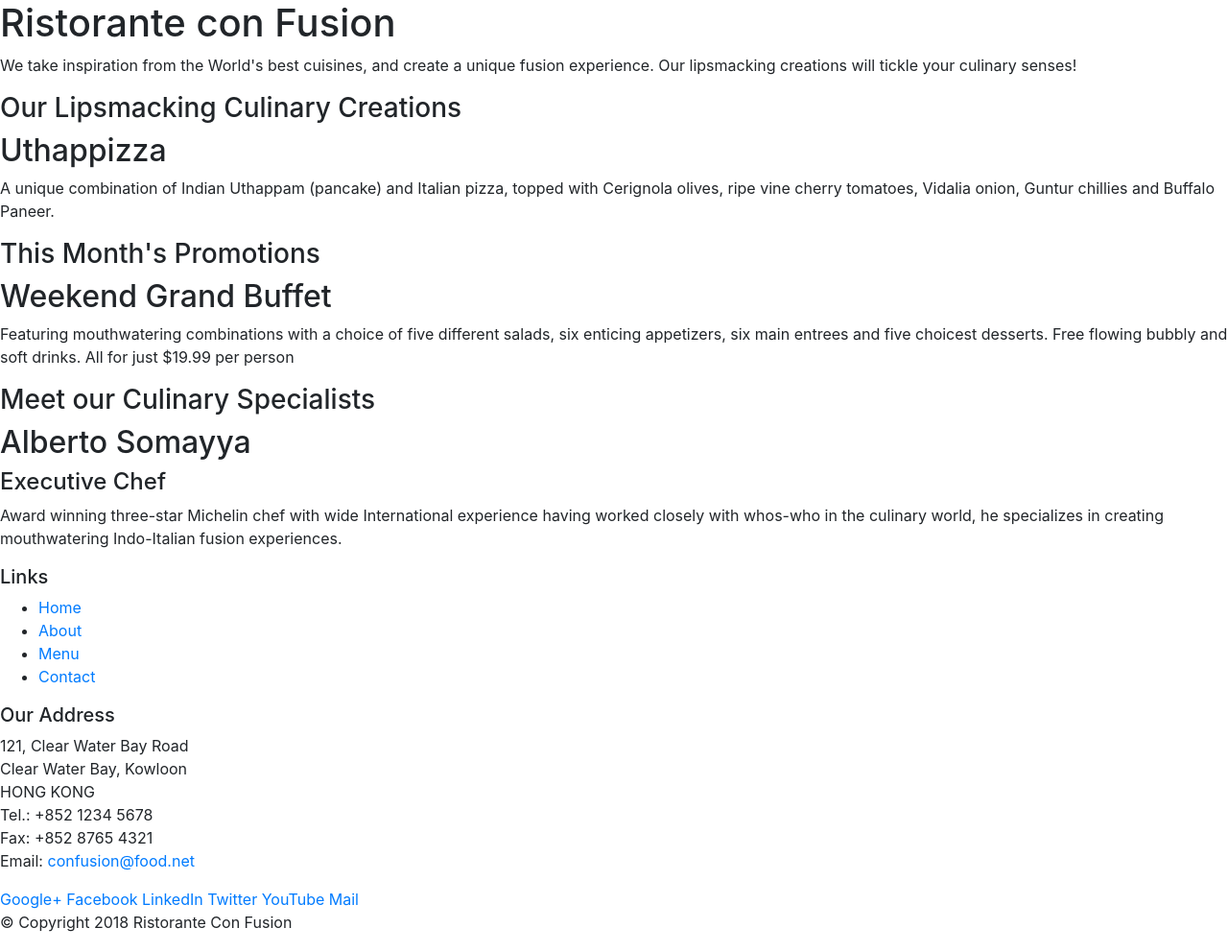
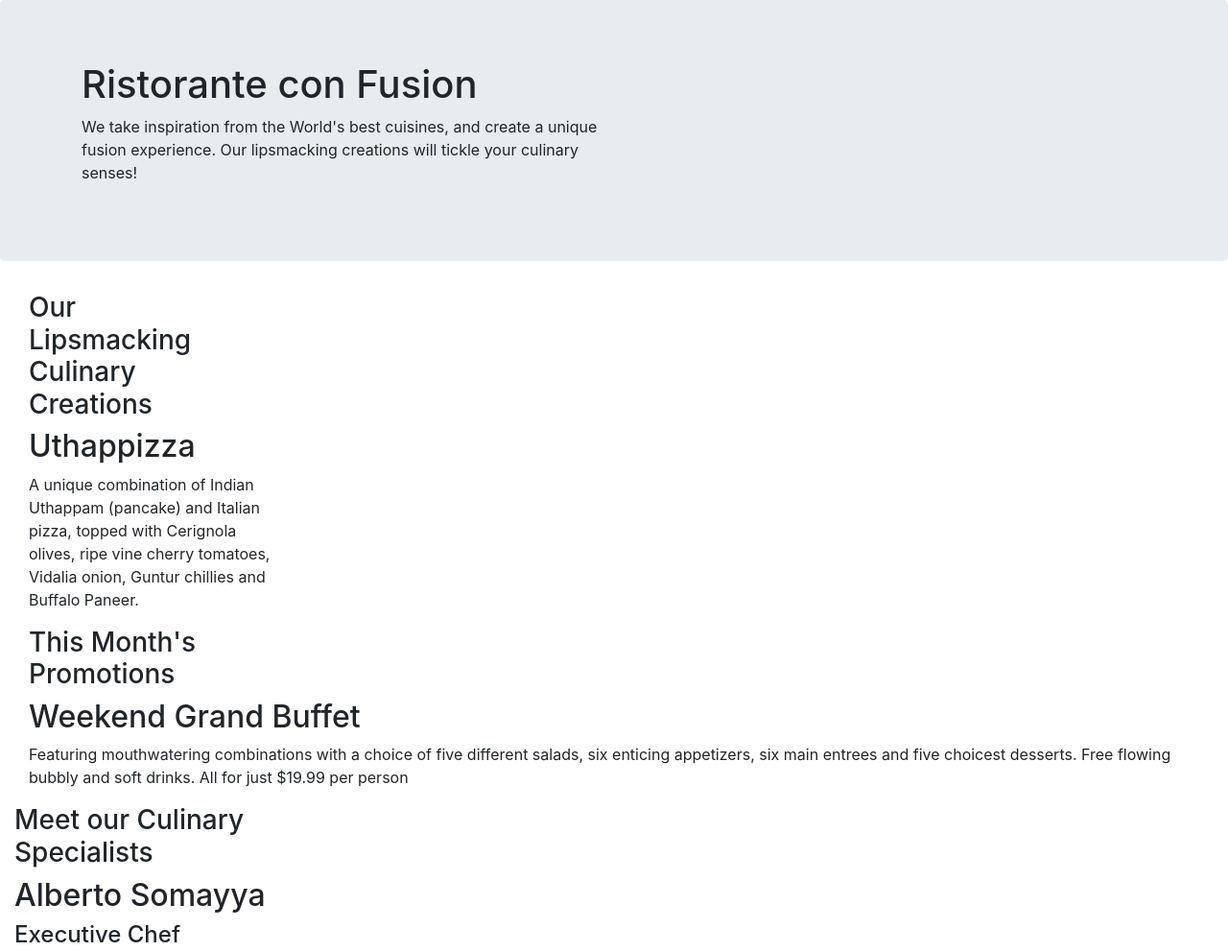
Before and after one commit to ammarjussa/conFusion, a website: page index.html in a window 1280 px wide. Shown: the top 992 px of the page at 96% size. Drawn offline with nearby package versions, Linux system fonts and the light colour scheme.

Commit message:
Bootstrap Grid Part 1

```diff
--- a/index.html
+++ b/index.html
@@ -13,46 +13,46 @@
 
 <body>
 
-    <header>
-        <div>
-            <div>
-                <div>
+    <header class="jumbotron">
+        <div class="container">
+            <div class="row">
+                <div class="col-12 col-sm-6">
                     <h1>Ristorante con Fusion</h1>
                     <p>We take inspiration from the World's best cuisines, and create a unique fusion experience. Our lipsmacking creations will tickle your culinary senses!</p>
                 </div>
-                <div>
+                <div class="col-12 col-sm">
                 </div>
             </div>
         </div>
     </header>
 
     <div>
-        <div>
-            <div>
+        <div class="col-12 col-sm-4 col-md-3">
+            <div class="col-12 col-sm-4 order-sm-last col-md-3">
                 <h3>Our Lipsmacking Culinary Creations</h3>
             </div>
-            <div>
+            <div class="col col-sm order-sm-first col-md">
                 <h2>Uthappizza</h2>
                 <p>A unique combination of Indian Uthappam (pancake) and Italian pizza, topped with Cerignola olives, ripe vine cherry tomatoes, Vidalia onion, Guntur chillies and Buffalo Paneer.</p>
             </div>
         </div>
 
 
-        <div>
-            <div>
+        <div class="col col-sm col-md">
+            <div class="col-12 col-sm-4 order-sm-last col-md-3">
                 <h3>This Month's Promotions</h3>
             </div>
-            <div>
+            <div class="col col-sm order-sm-first col-md">
                 <h2>Weekend Grand Buffet</h2>
                 <p>Featuring mouthwatering combinations with a choice of five different salads, six enticing appetizers, six main entrees and five choicest desserts. Free flowing bubbly and soft drinks. All for just $19.99 per person </p>
             </div>
         </div>
 
         <div>
-            <div>
+            <div class="col-12 col-sm-4 order-sm-last col-md-3">
                 <h3>Meet our Culinary Specialists</h3>
             </div>
-            <div>
+            <div class="col col-sm order-sm-first col-md">
                 <h2>Alberto Somayya</h2>
                 <h4>Executive Chef</h4>
                 <p>Award winning three-star Michelin chef with wide International experience having worked closely with whos-who in the culinary world, he specializes in creating mouthwatering Indo-Italian fusion experiences. </p>
@@ -61,9 +61,9 @@
     </div>
 
     <footer>
-        <div>
-            <div>
-                <div>
+        <div class="container">
+            <div class='row'>
+                <div class="col-4 col-sm-2">
                     <h5>Links</h5>
                     <ul>
                         <li><a href="#">Home</a></li>
@@ -72,7 +72,7 @@
                         <li><a href="#">Contact</a></li>
                     </ul>
                 </div>
-                <div>
+                <div class="col-7 col-sm-5">
                     <h5>Our Address</h5>
                     <address>
 		              121, Clear Water Bay Road<br>
@@ -83,7 +83,7 @@
 		              Email: <a href="mailto:confusion@food.net">confusion@food.net</a>
 		           </address>
                 </div>
-                <div>
+                <div class="col-12 col-sm-4">
                     <div>
                         <a href="http://google.com/+">Google+</a>
                         <a href="http://www.facebook.com/profile.php?id=">Facebook</a>
@@ -94,7 +94,7 @@
                     </div>
                 </div>
            </div>
-           <div>
+           <div class="col-auto">
                 <div>
                     <p>© Copyright 2018 Ristorante Con Fusion</p>
                 </div>
```
